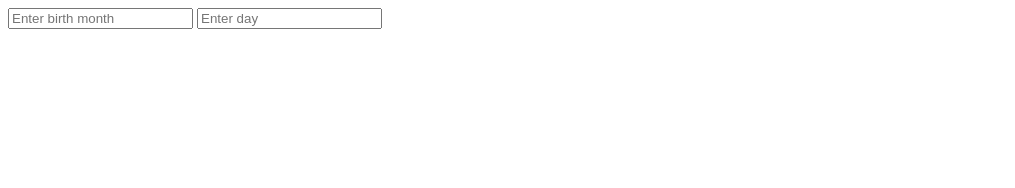
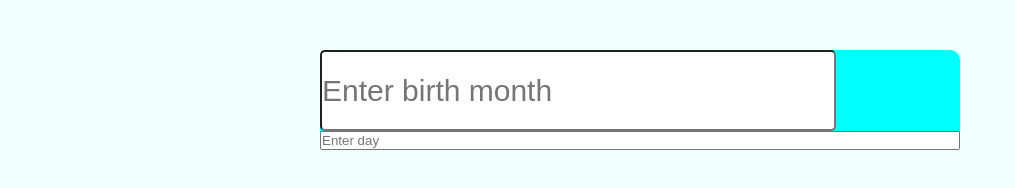
Before and after one commit to FoureyedVeen/Zodiac-Calculator, a plain HTML site: page index.html in a window 1280 px wide. Shown: the whole page, without its empty margins (0-1015 px from the left). Drawn offline with Linux system fonts and the light colour scheme.

Commit message:
input styling

```diff
--- a/index.html
+++ b/index.html
@@ -6,13 +6,13 @@
     <meta name="viewport" content="width=device-width, initial-scale=1.0">
     <title>Document</title>
 </head>
-<link rel="stylesheet" href="styles.css">
+<link rel="stylesheet" href="style.css">
 <body>
-   <div>
+   <div class="body">
     <div class="container">
         <div class="input">
-            <input placeholder="Enter birth month">
-            <input placeholder="Enter day">
+            <input placeholder="Enter birth month" class="month">
+            <input placeholder="Enter day" class="day">
         </div>
         <div class="result"></div>
     </div>
--- a/style.css
+++ b/style.css
@@ -2,3 +2,35 @@
     margin: 0;
     padding: 0;
 }
+
+body {
+  background-color: azure;
+  width: auto;
+  height: 100vh;
+}
+
+.container {
+    width: 50%;
+    margin-left: auto;
+    margin-right: auto;
+    margin-top: 50px;
+    margin-bottom: 50px;
+    border-radius: 10px;
+    background-color: aqua;
+
+}
+
+.input {
+    display: flex;
+    flex-direction: column;
+    height: 100px;
+}
+
+.month {
+    height: 80px;
+    width: 80%;
+    font-size: 30px;
+    border-radius: 5px;
+}
+
+.day
```
